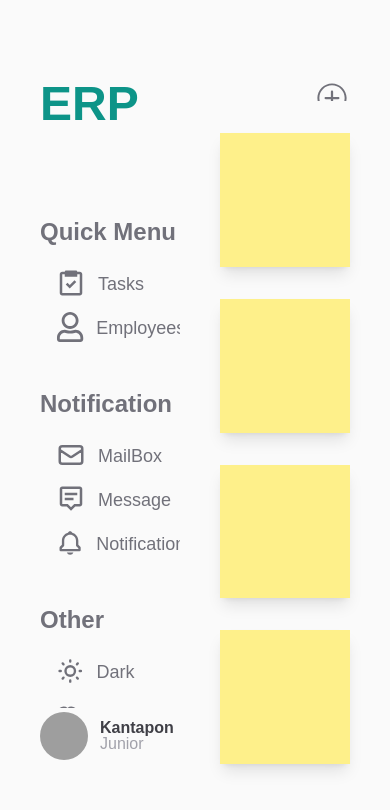
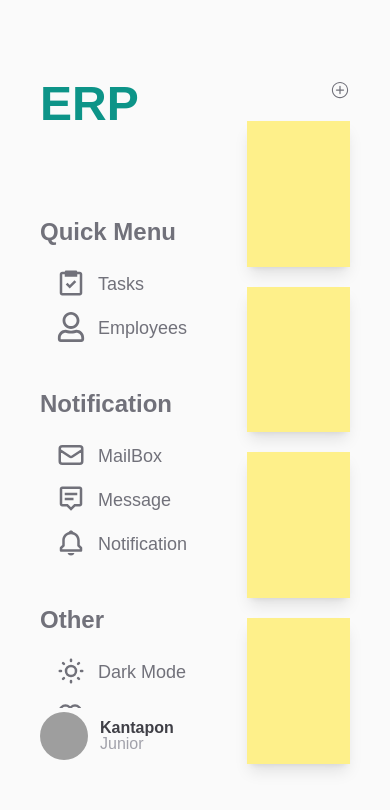
Before and after one commit to kanm4s/erp-general, a React (Create React App) app: page / in a window 390 px wide. Shown: the top 810 px of the page. Built offline with nearby package versions, Linux system fonts and the light colour scheme; grey boxes are pictures that could not be loaded; a web font is replaced by a local one.

Commit message:
fix responsive

```diff
--- a/src/App.css
+++ b/src/App.css
@@ -1,3 +1,3 @@
 * {
-    font-family: 'Inria Sans', sans-serif;
+    font-family: "Inria Sans", sans-serif;
 }
--- a/src/components/Login/Login.jsx
+++ b/src/components/Login/Login.jsx
@@ -43,7 +43,7 @@ export default function Login() {
                                 placeholder="email"
                             />
                             <button className="d-btn primary-bd">
-                                <h1 className="text-white">Sign Up</h1>
+                                <h1 className="text-white text-2xl">Sign Up</h1>
                             </button>
                         </div>
                     </form>
@@ -60,7 +60,7 @@ export default function Login() {
                                 className="d-btn white-bd"
                                 onClick={handleSignUpPage}
                             >
-                                <h1 className="text-white">Sign up</h1>
+                                <h1 className="text-white text-2xl">Sign up</h1>
                             </button>
                         </div>
                     </div>
@@ -85,7 +85,7 @@ export default function Login() {
                                 placeholder="Password"
                             />
                             <button className="d-btn primary-bd">
-                                <h1 className="text-white">Log in</h1>
+                                <h1 className="text-white text-2xl">Log in</h1>
                             </button>
                             <p className="forget-password">Forget password</p>
                         </div>
--- a/src/components/SidePostIt/MainSidePostIt.jsx
+++ b/src/components/SidePostIt/MainSidePostIt.jsx
@@ -3,8 +3,8 @@ import { IoIosAddCircleOutline } from "react-icons/io";
 
 export default function MainSidePostIt() {
     return (
-        <aside className="w-72 bg-neutral-50 h-screen py-20 px-10 flex flex-col items-end gap-8">
-            <button className="text-4xl text-zinc-500">
+        <aside className="w-56 2xl:w-72 bg-neutral-50 h-screen py-20 px-10 flex flex-col items-end gap-5 2xl:gap-8">
+            <button className="h-8 text-xl 2xl:text-4xl text-zinc-500">
                 <IoIosAddCircleOutline />
             </button>
             <SidePostIt />
```
